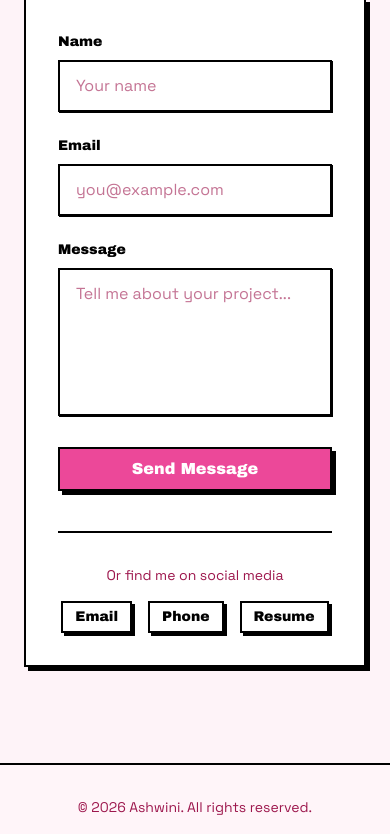
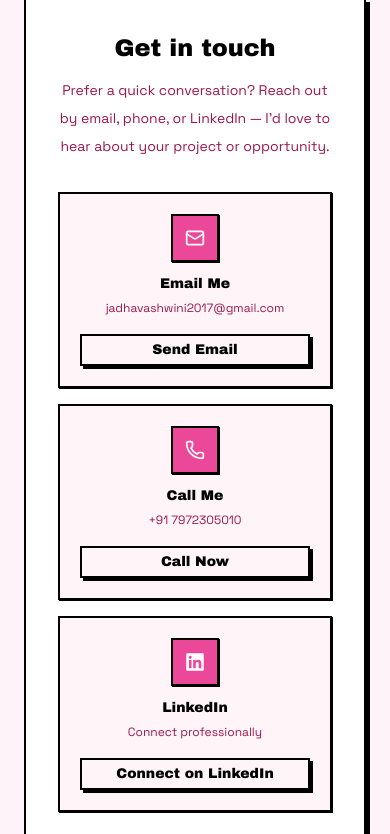
Before and after one commit to Ingole712521/ashwini_portfolio, a Next.js app: page / in a window 390 px wide. Shown: the part 10100-10934 px from the top of the page. Built offline with nearby package versions, Linux system fonts and the light colour scheme.

Commit message:
Refactor contact section to replace ContactSocialLinks with ContactActions for improved contact method presentation. Update contact data structure to include email, phone, and LinkedIn options. Remove unused social links component.

```diff
--- a/components/sections/contact.tsx
+++ b/components/sections/contact.tsx
@@ -1,12 +1,9 @@
-import { contactContent } from "@/data/contact";
-import { ContactSocialLinks } from "@/components/ui/contact-social-links";
+import { contactContent, contactMethods } from "@/data/contact";
 import { SectionHeading } from "@/components/ui/section-heading";
 import { SectionWrapper } from "@/components/ui/section-wrapper";
-import { Button } from "@/components/retroui/Button";
+import { ContactActions } from "@/components/ui/contact-actions";
 import { Card } from "@/components/retroui/Card";
-
-const inputClassName =
-  "w-full border-2 border-black bg-input px-4 py-3 text-foreground shadow-xs outline-none transition-all placeholder:text-muted-foreground/60 focus:shadow-sm";
+import { Text } from "@/components/retroui/Text";
 
 export function Contact() {
   return (
@@ -17,62 +14,21 @@ export function Contact() {
         description={contactContent.description}
       />
 
-      <Card className="mx-auto w-full max-w-2xl p-8 sm:p-10">
-        <form className="space-y-6">
-          <div className="grid gap-6 sm:grid-cols-2">
-            <div>
-              <label
-                htmlFor="name"
-                className="mb-2 block font-head text-sm font-medium text-card-foreground"
-              >
-                Name
-              </label>
-              <input
-                id="name"
-                name="name"
-                type="text"
-                placeholder="Your name"
-                className={inputClassName}
-              />
-            </div>
-            <div>
-              <label
-                htmlFor="email"
-                className="mb-2 block font-head text-sm font-medium text-card-foreground"
-              >
-                Email
-              </label>
-              <input
-                id="email"
-                name="email"
-                type="email"
-                placeholder="you@example.com"
-                className={inputClassName}
-              />
-            </div>
+      <div className="flex justify-center">
+        <Card className="w-full max-w-3xl p-8 sm:p-10">
+          <div className="mb-8 text-center">
+            <Text as="h3" className="text-card-foreground">
+              Get in touch
+            </Text>
+            <p className="mx-auto mt-3 max-w-xl text-sm leading-7 text-muted-foreground sm:text-base">
+              Prefer a quick conversation? Reach out by email, phone, or LinkedIn
+              — I&apos;d love to hear about your project or opportunity.
+            </p>
           </div>
-          <div>
-            <label
-              htmlFor="message"
-              className="mb-2 block font-head text-sm font-medium text-card-foreground"
-            >
-              Message
-            </label>
-            <textarea
-              id="message"
-              name="message"
-              rows={5}
-              placeholder="Tell me about your project..."
-              className={`${inputClassName} resize-none`}
-            />
-          </div>
-          <Button type="submit" size="lg" className="w-full sm:w-auto">
-            Send Message
-          </Button>
-        </form>
 
-        <ContactSocialLinks />
-      </Card>
+          <ContactActions methods={contactMethods} />
+        </Card>
+      </div>
     </SectionWrapper>
   );
 }
--- /dev/null
+++ b/components/ui/contact-actions.tsx
@@ -0,0 +1,77 @@
+"use client";
+
+import { Mail, Phone } from "lucide-react";
+import { FaLinkedin } from "react-icons/fa";
+import { Button } from "@/components/retroui/Button";
+import { ResumeModalTrigger } from "@/components/ui/resume-modal";
+
+type ContactMethod = {
+  label: string;
+  description: string;
+  href: string;
+  cta: string;
+  external?: boolean;
+};
+
+const iconMap = {
+  "Email Me": Mail,
+  "Call Me": Phone,
+  LinkedIn: FaLinkedin,
+} as const;
+
+type ContactActionsProps = {
+  methods: readonly ContactMethod[];
+};
+
+export function ContactActions({ methods }: ContactActionsProps) {
+  return (
+    <div className="space-y-6">
+      <div className="grid gap-4 sm:grid-cols-3">
+        {methods.map((method) => {
+          const Icon = iconMap[method.label as keyof typeof iconMap];
+
+          return (
+            <div
+              key={method.label}
+              className="flex flex-col items-center border-2 border-black bg-background p-5 text-center shadow-xs transition-all hover:-translate-y-0.5 hover:shadow-sm"
+            >
+              <div className="mb-3 flex h-12 w-12 items-center justify-center border-2 border-black bg-primary text-primary-foreground shadow-xs">
+                {Icon ? <Icon className="h-5 w-5" aria-hidden /> : null}
+              </div>
+              <p className="font-head text-sm text-card-foreground">
+                {method.label}
+              </p>
+              <p className="mt-1 text-xs leading-5 text-muted-foreground">
+                {method.description}
+              </p>
+              <Button
+                size="sm"
+                variant="outline"
+                className="mt-4 w-full"
+                render={
+                  <a
+                    href={method.href}
+                    {...(method.external
+                      ? { target: "_blank", rel: "noopener noreferrer" }
+                      : {})}
+                  />
+                }
+              >
+                {method.cta}
+              </Button>
+            </div>
+          );
+        })}
+      </div>
+
+      <div className="flex flex-col items-center gap-3 border-t-2 border-black pt-6">
+        <p className="text-sm text-muted-foreground">
+          Want the full profile?
+        </p>
+        <ResumeModalTrigger size="md" variant="secondary">
+          View Resume
+        </ResumeModalTrigger>
+      </div>
+    </div>
+  );
+}
--- a/components/ui/contact-social-links.tsx
+++ /dev/null
@@ -1,35 +0,0 @@
-"use client";
-
-import { siteConfig } from "@/config/site";
-import { Button } from "@/components/retroui/Button";
-import { ResumeModalTrigger } from "@/components/ui/resume-modal";
-
-const directLinks = [
-  { label: "Email", href: `mailto:${siteConfig.email}` },
-  { label: "Phone", href: `tel:${siteConfig.phone}` },
-] as const;
-
-export function ContactSocialLinks() {
-  return (
-    <div className="mt-10 border-t-2 border-black pt-8">
-      <p className="mb-4 text-center text-sm text-muted-foreground">
-        Or find me on social media
-      </p>
-      <div className="flex flex-wrap justify-center gap-4">
-        {directLinks.map((link) => (
-          <Button
-            key={link.label}
-            variant="outline"
-            size="sm"
-            render={<a href={link.href} />}
-          >
-            {link.label}
-          </Button>
-        ))}
-        <ResumeModalTrigger size="sm" variant="outline">
-          Resume
-        </ResumeModalTrigger>
-      </div>
-    </div>
-  );
-}
--- a/config/site.ts
+++ b/config/site.ts
@@ -10,6 +10,8 @@ export const siteConfig = {
   url: "https://ashwini.dev",
   email: "jadhavashwini2017@gmail.com",
   phone: "7972305010",
+  phoneDisplay: "+91 7972305010",
+  linkedin: "https://www.linkedin.com/in/ashwini-jadhav",
   resumePath: "/ASHWINI_RESUME_2026.pdf",
 } as const;
 
--- a/data/contact.ts
+++ b/data/contact.ts
@@ -1,4 +1,4 @@
-import type { SectionContent, SocialLink } from "@/types/portfolio";
+import type { SectionContent } from "@/types/portfolio";
 import { siteConfig } from "@/config/site";
 
 export const contactContent: SectionContent = {
@@ -8,7 +8,24 @@ export const contactContent: SectionContent = {
     "Open to senior full-stack roles, freelance projects, and collaborations. Reach out anytime.",
 };
 
-export const socialLinks: SocialLink[] = [
-  { label: "Email", href: `mailto:${siteConfig.email}` },
-  { label: "Phone", href: `tel:${siteConfig.phone}` },
-];
+export const contactMethods = [
+  {
+    label: "Email Me",
+    description: siteConfig.email,
+    href: `mailto:${siteConfig.email}`,
+    cta: "Send Email",
+  },
+  {
+    label: "Call Me",
+    description: siteConfig.phoneDisplay,
+    href: `tel:${siteConfig.phone}`,
+    cta: "Call Now",
+  },
+  {
+    label: "LinkedIn",
+    description: "Connect professionally",
+    href: siteConfig.linkedin,
+    cta: "Connect on LinkedIn",
+    external: true,
+  },
+] as const;
```
